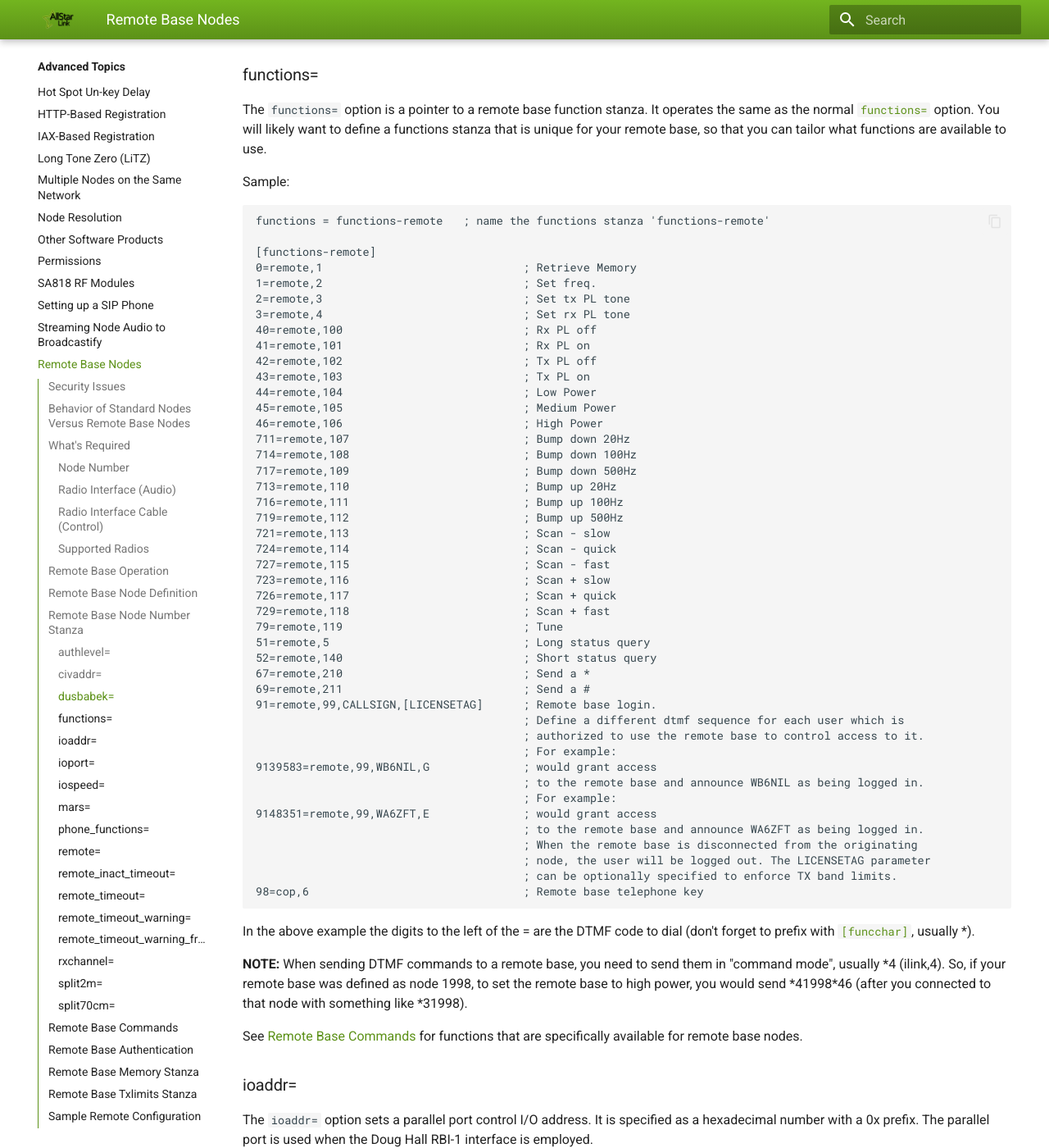
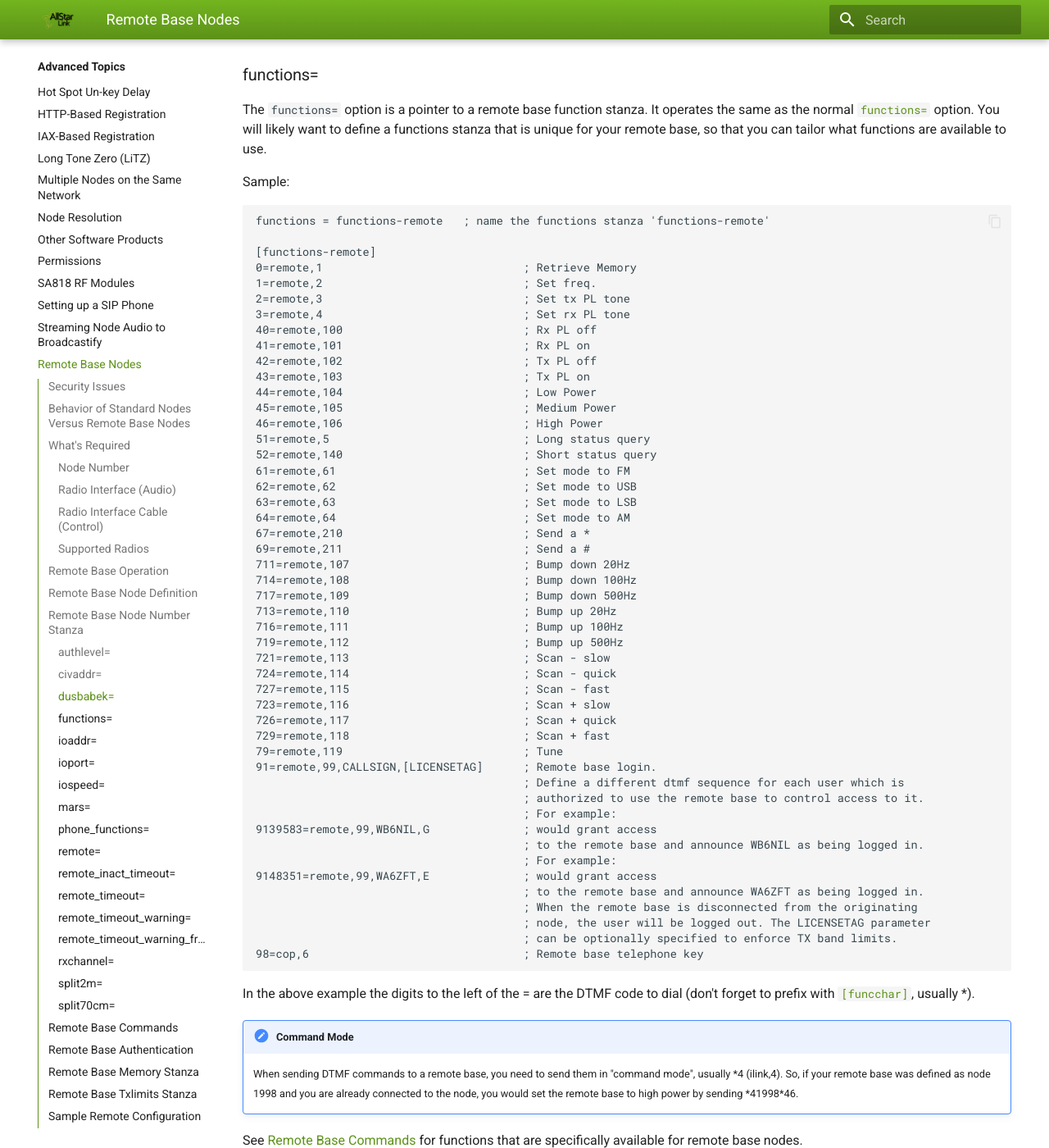
Before and after one commit to AllStarLink/ASL3-Manual, an MkDocs documentation site: the page built from docs/adv-topics/remotebase.md, in a window 1280 px wide and 1400 px high, scrolled down 3159 px. Shown: the whole window at 82% size. Built offline with MkDocs 1.6.1 and Material for MkDocs 9.7.7, drawn with Linux system fonts in a browser that asks for light colours; some of the changed text lies outside the part shown.

Commit message:
Add missing mode change remote commands (#134)
* Add missing mode change remote commands

* Minor wording changes.

```diff
--- a/docs/adv-topics/remotebase.md
+++ b/docs/adv-topics/remotebase.md
@@ -110,6 +110,14 @@ functions = functions-remote   ; name the functions stanza 'functions-remote'
 44=remote,104                           ; Low Power
 45=remote,105                           ; Medium Power
 46=remote,106                           ; High Power
+51=remote,5                             ; Long status query
+52=remote,140                           ; Short status query
+61=remote,61                            ; Set mode to FM
+62=remote,62                            ; Set mode to USB
+63=remote,63                            ; Set mode to LSB
+64=remote,64                            ; Set mode to AM
+67=remote,210                           ; Send a *
+69=remote,211                           ; Send a #
 711=remote,107                          ; Bump down ­20Hz
 714=remote,108                          ; Bump ­down 100Hz
 717=remote,109                          ; Bump ­down 500Hz
@@ -123,10 +131,6 @@ functions = functions-remote   ; name the functions stanza 'functions-remote'
 726=remote,117                          ; Scan + quick
 729=remote,118                          ; Scan + fast
 79=remote,119                           ; Tune
-51=remote,5                             ; Long status query
-52=remote,140                           ; Short status query
-67=remote,210                           ; Send a *
-69=remote,211                           ; Send a #
 91=remote,99,CALLSIGN,[LICENSETAG]      ; Remote base login.
                                         ; Define a different dtmf sequence for each user which is
                                         ; authorized to use the remote base to control access to it.
@@ -144,7 +148,8 @@ functions = functions-remote   ; name the functions stanza 'functions-remote'
 
 In the above example the digits to the left of the = are the DTMF code to dial (don't forget to prefix with [`[funcchar]`](../config/rpt_conf.md#funcchar), usually *).
 
-**NOTE:** When sending DTMF commands to a remote base, you need to send them in "command mode", usually \*4 (ilink,4). So, if your remote base was defined as node 1998, to set the remote base to high power, you would send \*41998\*46 (after you connected to that node with something like \*31998).
+!!! note "Command Mode"
+    When sending DTMF commands to a remote base, you need to send them in "command mode", usually \*4 (ilink,4). So, if your remote base was defined as node 1998 and you are already connected to the node, you would set the remote base to high power by sending \*41998\*46.
 
 See [Remote Base Commands](#remote-base-commands) for functions that are specifically available for remote base nodes.
 
@@ -309,32 +314,33 @@ Remote base commands (`functionclass` of `remote`) provide DTMF functions for re
 remote|Description|Parameter(s) Accepted
 ------|-----------|---------------------
 1|Retrieve Memory|00 to 99
-2|Set VFO frequency|MMM\*kkk\*o# where MMM is frequency in MHz, kkk is kHz portion of the frequency, o is offset (1=minus, 2=simplex, 3=positive)
-3|Set TX PL tone|XXX\*X ie 067\*0 to set 67.0Hz
-4|Set RX PL tone|XXX\*X ie 067\*0 to set 67.0Hz
-5|Long status query|
+2|Set VFO Frequency|MMM\*kkk\*o# where MMM is frequency in MHz, kkk is kHz portion of the frequency, o is offset (1=minus, 2=simplex, 3=positive)
+3|Set TX PL Tone|XXX\*X ie 067\*0 to set 67.0Hz
+4|Set RX PL Tone|XXX\*X ie 067\*0 to set 67.0Hz
+5|Link Status Query (long)|
+6|Set Operating Mode|m, where m is 1 (FM), 2 (USB), 3, (LSB), or 4 (AM)
 99|Remote Base login|CALLSIGN,LICENSETAG
-100|Rx PL off|
-101|Rx PL on|
-102|Tx PL off|
-103|Tx PL on|
+100|RX PL Off|Default
+101|RX PL On|
+102|TX PL Off|Default
+103|TX PL On|
 104|Low Power|
 105|Medium Power|
 106|High Power|
-107|Bump -20|
-108|Bump -100|
-109|Bump -500|
-110|Bump +20||
-111|Bump +100|
-112|Bump +500|
-113|Scan - slow|
-114|Scan - quick|
-115|Scan - fast|
-116|Scan + slow|
-117|Scan + quick|
-118|Scan + fast|
+107|Bump -20Hz|
+108|Bump -100Hz|
+109|Bump -500Hz|
+110|Bump +20Hz|
+111|Bump +100Hz|
+112|Bump +500Hz|
+113|Scan - Slow|
+114|Scan - Quick|
+115|Scan - Fast|
+116|Scan + Slow|
+117|Scan + Quick|
+118|Scan + Fast|
 119|Tune (brief AM transmission for automatic tuners)|
-140|Short status query|
+140|Link Status Query (brief)|
 210|Send a *|
 211|Send a #|
 
```
